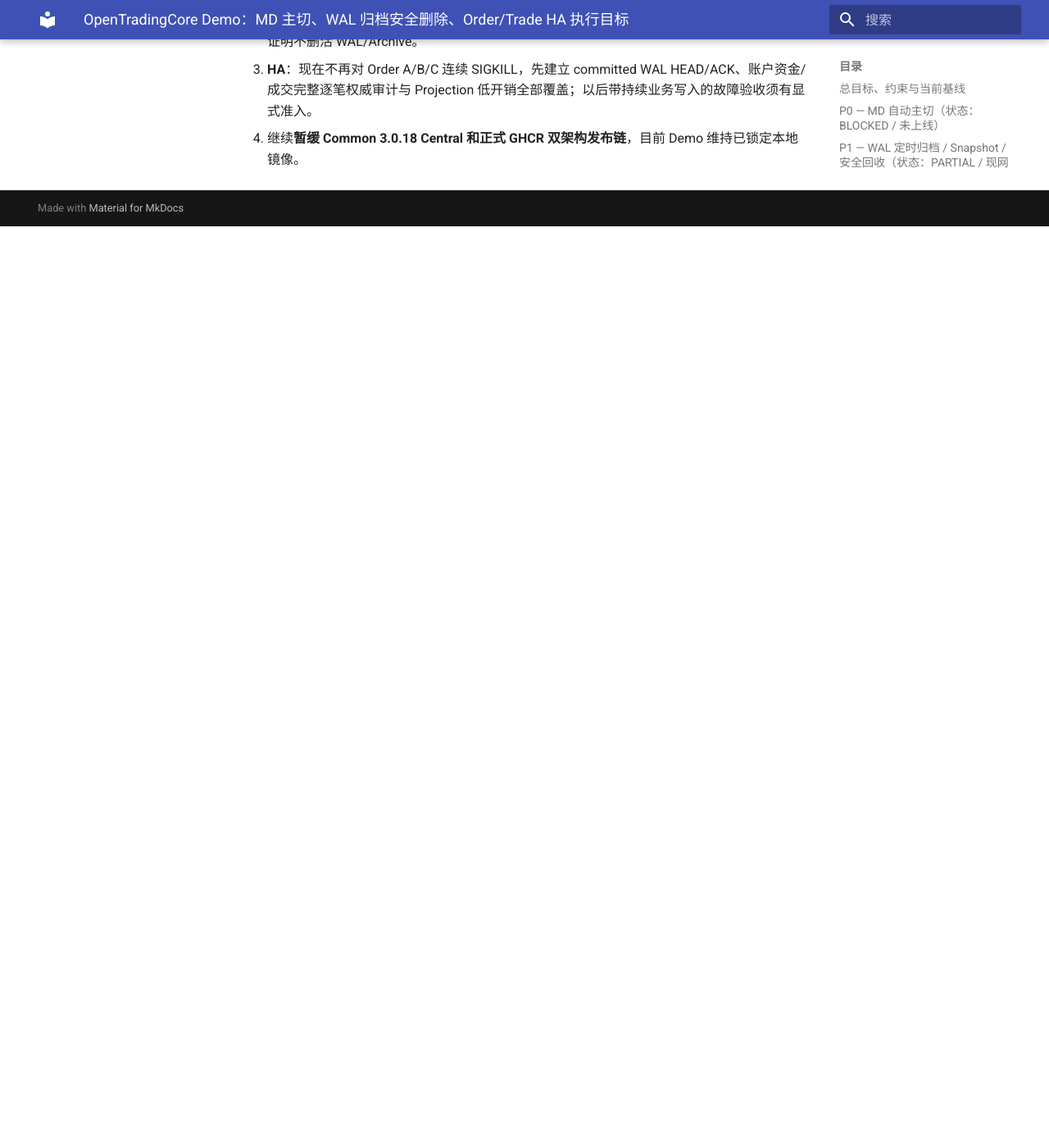
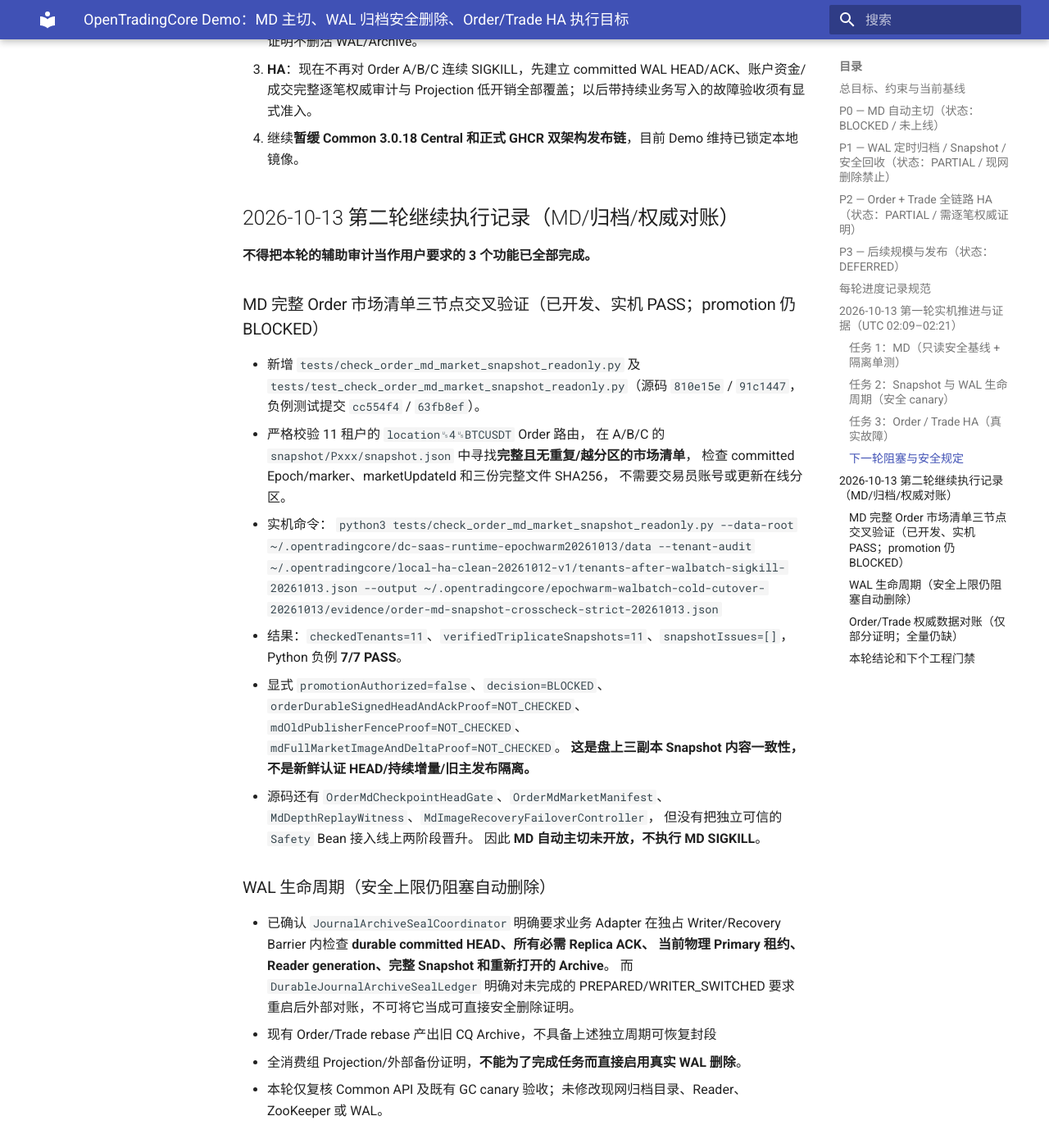
Before and after one commit to bliplink/dc-quant-deploy, an MkDocs documentation site: the page built from docs/DEMO_HA_WAL_MD_ORDER_TRADE_EXECUTION_PLAN_20261013.zh-CN.md, in a window 1280 px wide and 1400 px high, scrolled down 5198 px. Shown: the whole window at 82% size. Built offline with MkDocs 1.6.1 and Material for MkDocs 9.7.7, drawn with Linux system fonts in a browser that asks for light colours; before the commit the page ends 5474 px from its top, so only the background shows below that; some of the changed text lies outside the part shown.

Commit message:
docs(ha): record strict 11 tenant MD Order snapshot proofs and remaining production gates

```diff
--- a/docs/DEMO_HA_WAL_MD_ORDER_TRADE_EXECUTION_PLAN_20261013.zh-CN.md
+++ b/docs/DEMO_HA_WAL_MD_ORDER_TRADE_EXECUTION_PLAN_20261013.zh-CN.md
@@ -93,3 +93,71 @@
 2. **WAL**：为 Order/Trade 实现生产 adapter，采集 durable Seal + Replica ACK + 全消费组 Projection + 备份恢复 + Reader generation，先完成有界后台自动 Seal，再授权每段回收；没证明不删活 WAL/Archive。
 3. **HA**：现在不再对 Order A/B/C 连续 SIGKILL，先建立 committed WAL HEAD/ACK、账户资金/成交完整逐笔权威审计与 Projection 低开销全部覆盖；以后带持续业务写入的故障验收须有显式准入。
 4. 继续**暂缓 Common 3.0.18 Central 和正式 GHCR 双架构发布链**，目前 Demo 维持已锁定本地镜像。
+
+## 2026-10-13 第二轮继续执行记录（MD/归档/权威对账）
+
+**不得把本轮的辅助审计当作用户要求的 3 个功能已全部完成。**
+
+### MD 完整 Order 市场清单三节点交叉验证（已开发、实机 PASS；promotion 仍 BLOCKED）
+
+- 新增 `tests/check_order_md_market_snapshot_readonly.py` 及
+  `tests/test_check_order_md_market_snapshot_readonly.py`（源码
+  `810e15e` / `91c1447`，负例测试提交 `cc554f4` / `63fb8ef`）。
+- 严格校验 11 租户的 `location␟4␟BTCUSDT` Order 路由，
+  在 A/B/C 的 `snapshot/Pxxx/snapshot.json` 中寻找**完整且无重复/越分区的市场清单**，
+  检查 committed Epoch/marker、marketUpdateId 和三份完整文件 SHA256，
+  不需要交易员账号或更新在线分区。
+- 实机命令：
+  `python3 tests/check_order_md_market_snapshot_readonly.py --data-root ~/.opentradingcore/dc-saas-runtime-epochwarm20261013/data --tenant-audit ~/.opentradingcore/local-ha-clean-20261012-v1/tenants-after-walbatch-sigkill-20261013.json --output ~/.opentradingcore/epochwarm-walbatch-cold-cutover-20261013/evidence/order-md-snapshot-crosscheck-strict-20261013.json`
+- 结果：`checkedTenants=11`、`verifiedTriplicateSnapshots=11`、`snapshotIssues=[]`，Python 负例 **7/7 PASS**。
+- 显式 `promotionAuthorized=false`、`decision=BLOCKED`、
+  `orderDurableSignedHeadAndAckProof=NOT_CHECKED`、
+  `mdOldPublisherFenceProof=NOT_CHECKED`、
+  `mdFullMarketImageAndDeltaProof=NOT_CHECKED`。
+  **这是盘上三副本 Snapshot 内容一致性，不是新鲜认证 HEAD/持续增量/旧主发布隔离。**
+- 源码还有 `OrderMdCheckpointHeadGate`、`OrderMdMarketManifest`、
+  `MdDepthReplayWitness`、`MdImageRecoveryFailoverController`，
+  但没有把独立可信的 `Safety` Bean 接入线上两阶段晋升。
+  因此 **MD 自动主切未开放，不执行 MD SIGKILL**。
+
+### WAL 生命周期（安全上限仍阻塞自动删除）
+
+- 已确认 `JournalArchiveSealCoordinator` 明确要求业务 Adapter 在独占
+  Writer/Recovery Barrier 内检查 **durable committed HEAD、所有必需 Replica ACK、
+  当前物理 Primary 租约、Reader generation、完整 Snapshot 和重新打开的 Archive**。
+  而 `DurableJournalArchiveSealLedger` 明确对未完成的 PREPARED/WRITER_SWITCHED
+  要求重启后外部对账，不可将它当成可直接安全删除证明。
+- 现有 Order/Trade rebase 产出旧 CQ Archive，不具备上述独立周期可恢复封段
+  + 全消费组 Projection/外部备份证明，**不能为了完成任务而直接启用真实 WAL 删除**。
+- 本轮仅复核 Common API 及既有 GC canary 验收；未修改现网归档目录、Reader、ZooKeeper 或 WAL。
+
+### Order/Trade 权威数据对账（仅部分证明；全量仍缺）
+
+- 上轮真实 Order P156 SIGKILL 与 Trade P012 带仓位 SIGKILL、
+  Epoch 接管、归队与 11 租户业务已通过；本轮未重做危险故障注入。
+- Projection 既有审计曾在带时间上限的 92 秒内扫描约 448k
+  Mutation，返回 0 孤儿，但**`PARTIAL_NOT_ATTESTED`**。
+  尚无 WAL committed HEAD/所有 Replica durable ACK 的跨业务分区权威对账证明。
+- 定向 MySQL schema 调查确认 scoped 订单、成交可按 `location,user_id,create_time`
+  索引有界读取，`orders` PK=(order_id,user_id)，`execorders`
+  PK=(exec_id,user_id)，持仓 PK=(location,user_id,security_id)；
+  其中 EPO2RU 定向只读检查订单=2、成交=2、持仓记录=3，
+  成交对订单引用或位置不匹配=0、负持仓=0。
+  **这些只是局部抽样，不是全部 11 租户在同一提交时点的资金总账审计。**
+- 更深的数据库查询请求被执行环境安全检查拦截；
+  没有绕过限制访问凭据、没有直接修改 SQL 数据、没有伪造完整对账 PASS。
+
+### 本轮结论和下个工程门禁
+
+任务①需要实现可独立认证的 Order 完整 Image + committed HEAD、
+真实多市场连续 Delta 和 MD 共享发布隔离，以 `Safety`
+集成测试和线上 SIGKILL 为最终条件；尚未完成。
+
+任务②需要真正可靠的 Writer/Reader/Replica/Projection/Backup
+Adapter 与可崩溃恢复持久 Seal 流程；**现网自动删除未完成且维持禁止**。
+
+任务③继续实行已跑通的 Order/Trade 故障接管，但还缺有界完整
+按主键/事务快照的订单、成交、资金、持仓和 WAL ACK 联合证明；
+**最终权威对账未完成**。
+
+用户暂缓 Common 3.0.18/GHCR 正式发布的要求维持不变。
```
